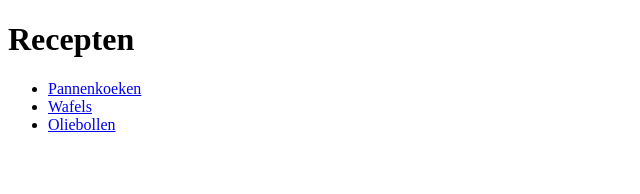
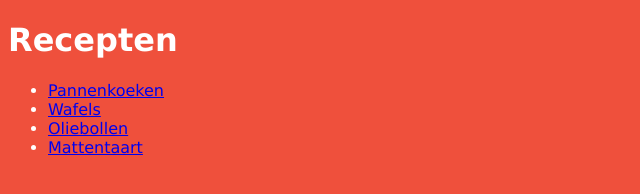
Before and after one commit to petrusw/recepten, a plain HTML site: page index.html in a window 1280 px wide. Shown: the whole page, without its empty margins (0-640 px from the left). Drawn offline with Linux system fonts and the light colour scheme; files that its build step writes are made by us from their sources.

Commit message:
index verwijst naar mattentaart.html

```diff
--- a/index.html
+++ b/index.html
@@ -3,6 +3,7 @@
 <head>
 <meta charset="UTF-8">
 <title>Recepten</title>
+    <link rel="stylesheet" href="default.css">
 </head>
 <body>
 	<h1>Recepten</h1>
@@ -11,6 +12,7 @@
 			<li><a href="pannenkoeken.html">Pannenkoeken</a></li>
 			<li><a href="wafels.html">Wafels</a></li>
 			<li><a href="oliebollen.html">Oliebollen</a></li>
+            <li><a href="mattentaart.html">Mattentaart</a></li>
 		</ul>
 	</nav>
 </body>
```
